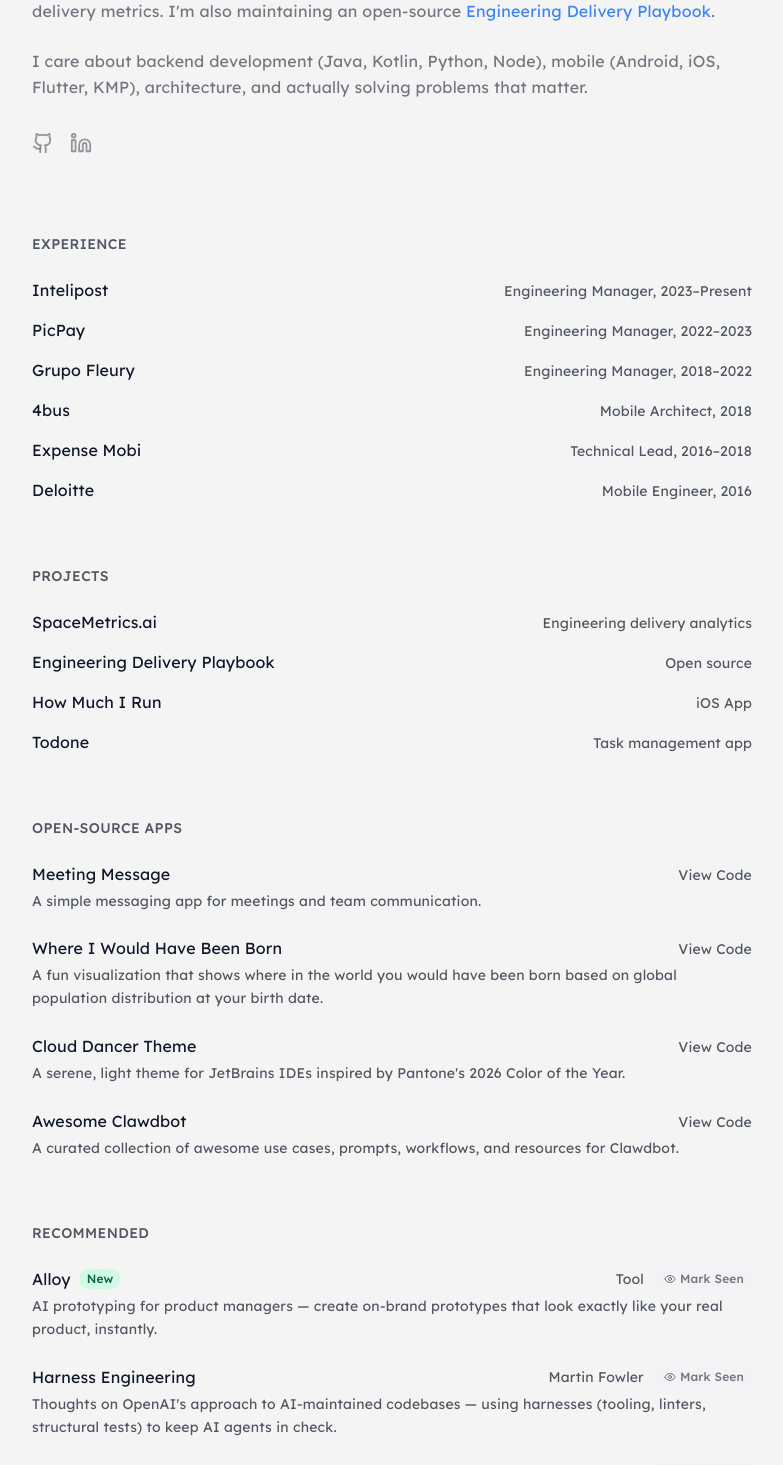
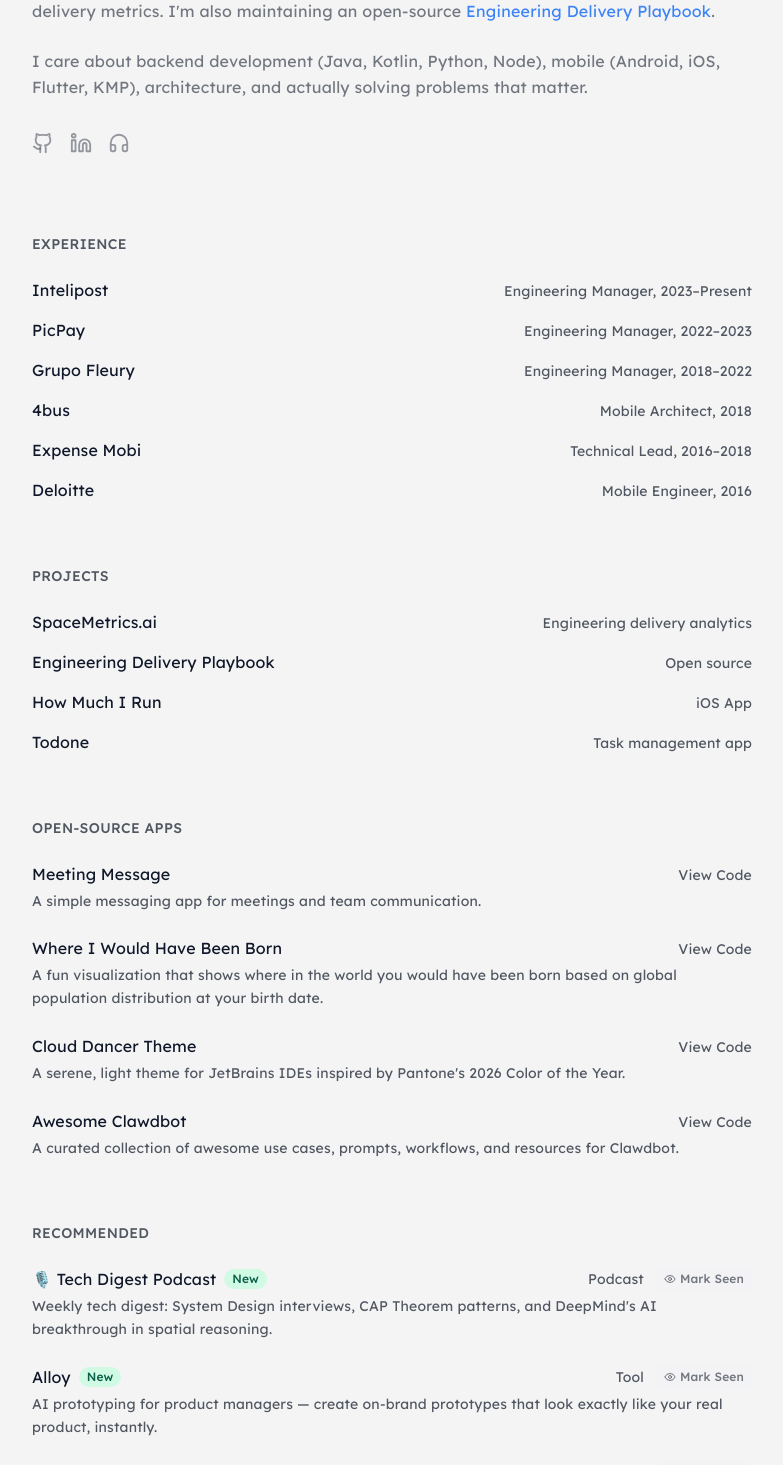
Before and after one commit to Pierry/pierry.github.io, a React (Vite) app: page / in a window 1280 px wide. Shown: the part 480-1945 px from the top of the page, without its empty margins (248-1031 px from the left). Built offline with nearby package versions, Linux system fonts and the light colour scheme.

Commit message:
feat: add Tech Digest Podcast link and episode
- Add Headphones icon to social links (hover turns Spotify green)
- Add latest podcast episode to recommended items
- Episode: Predicting the unseen in systems and AI

```diff
--- a/src/pages/Index.tsx
+++ b/src/pages/Index.tsx
@@ -1,10 +1,18 @@
 import { useState, useEffect } from "react";
-import { Menu, X, Github, Linkedin, Check, Eye } from "lucide-react";
+import { Menu, X, Github, Linkedin, Check, Eye, Headphones } from "lucide-react";
 import { Link } from "react-router-dom";
 import { ThemeToggle } from "@/components/ThemeToggle";
 
 // Recommended items with added dates for "New" badge logic
 const recommendedItems = [
+  {
+    id: "tech-digest-podcast-ep1",
+    title: "🎙️ Tech Digest Podcast",
+    href: "https://open.spotify.com/episode/7b99MFyh2qDKxw5ut6rSaD",
+    date: "Podcast",
+    description: "Weekly tech digest: System Design interviews, CAP Theorem patterns, and DeepMind's AI breakthrough in spatial reasoning.",
+    addedAt: "2026-03-09",
+  },
   {
     id: "alloy-ai-prototyping",
     title: "Alloy",
@@ -244,6 +252,16 @@
               aria-label="LinkedIn"
             >
               <Linkedin size={22} />
+            </a>
+            <a
+              href="https://open.spotify.com/show/7IDGFYZNOM6ERjPCRLlrb5"
+              target="_blank"
+              rel="noopener noreferrer"
+              className="text-muted-foreground/60 hover:text-[#1DB954] transition-colors"
+              aria-label="Tech Digest Podcast"
+              title="Pierry's Tech Digest Podcast"
+            >
+              <Headphones size={22} />
             </a>
           </div>
         </section>
```
Also changed, not shown: 1 other file (tests, documents, lock files or other folders).
